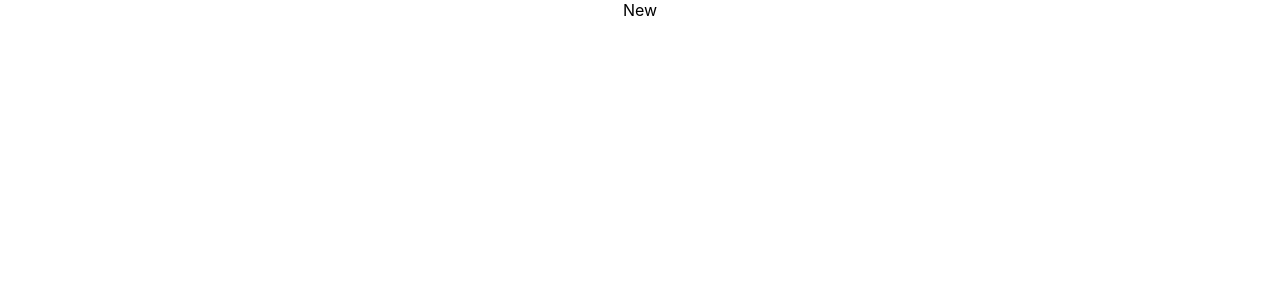
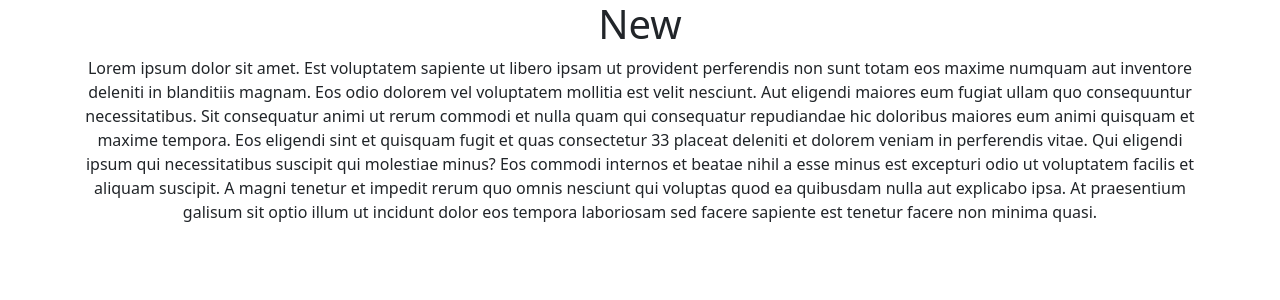
Before and after one commit to sharkand73/Gig-Diary, a React (Create React App) app: page / in a window 1280 px wide. Shown: the top 300 px of the page. Built offline with nearby package versions, Linux system fonts and the light colour scheme.

Commit message:
Install Bootstrap

```diff
--- a/package.json
+++ b/package.json
@@ -11,6 +11,7 @@
     "@types/node": "^16.18.126",
     "@types/react": "^19.1.11",
     "@types/react-dom": "^19.1.7",
+    "bootstrap": "^5.3.7",
     "react": "^19.1.1",
     "react-dom": "^19.1.1",
     "react-router-dom": "^7.8.2",
--- a/src/index.tsx
+++ b/src/index.tsx
@@ -3,6 +3,7 @@ import ReactDOM from 'react-dom/client';
 import './index.css';
 import App from './App';
 import reportWebVitals from './reportWebVitals';
+import 'bootstrap/dist/css/bootstrap.css';
 
 const root = ReactDOM.createRoot(
   document.getElementById('root') as HTMLElement
--- a/src/pages/New.tsx
+++ b/src/pages/New.tsx
@@ -3,8 +3,15 @@ import React from 'react';
 function New() {
 
     return (
-        <div>
-            New
+        <div className='container'>
+            <h1>New</h1>
+            <p>
+        Lorem ipsum dolor sit amet. Est voluptatem sapiente ut libero ipsam ut provident perferendis non sunt totam eos maxime numquam aut inventore deleniti in blanditiis magnam. Eos odio dolorem vel voluptatem mollitia est velit nesciunt.
+
+  Aut eligendi maiores eum fugiat ullam quo consequuntur necessitatibus. Sit consequatur animi ut rerum commodi et nulla quam qui consequatur repudiandae hic doloribus maiores eum animi quisquam et maxime tempora. Eos eligendi sint et quisquam fugit et quas consectetur 33 placeat deleniti et dolorem veniam in perferendis vitae.
+
+  Qui eligendi ipsum qui necessitatibus suscipit qui molestiae minus? Eos commodi internos et beatae nihil a esse minus est excepturi odio ut voluptatem facilis et aliquam suscipit. A magni tenetur et impedit rerum quo omnis nesciunt qui voluptas quod ea quibusdam nulla aut explicabo ipsa. At praesentium galisum sit optio illum ut incidunt dolor eos tempora laboriosam sed facere sapiente est tenetur facere non minima quasi.
+        </p>
         </div>
     )
 }
```
Also changed, not shown: src/logo.svg (deleted), 1 other file (tests, documents, lock files or other folders).
